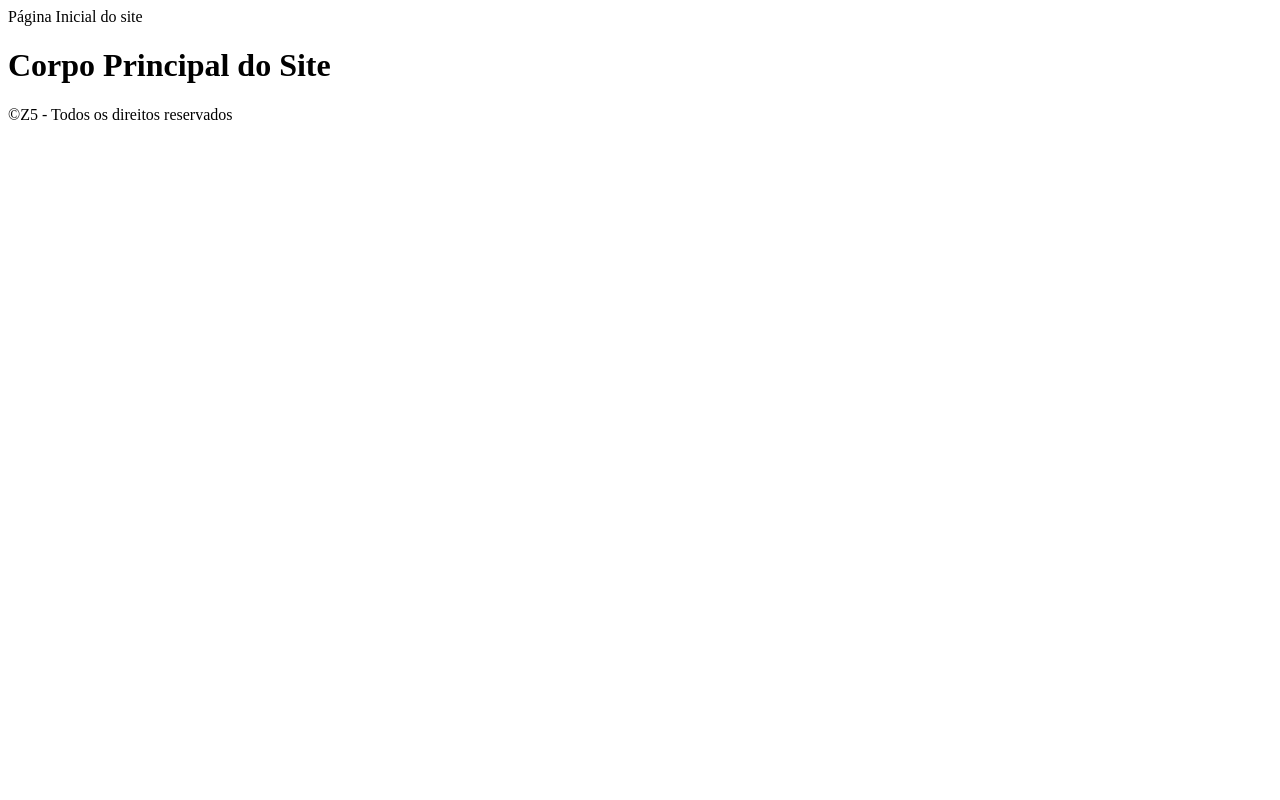
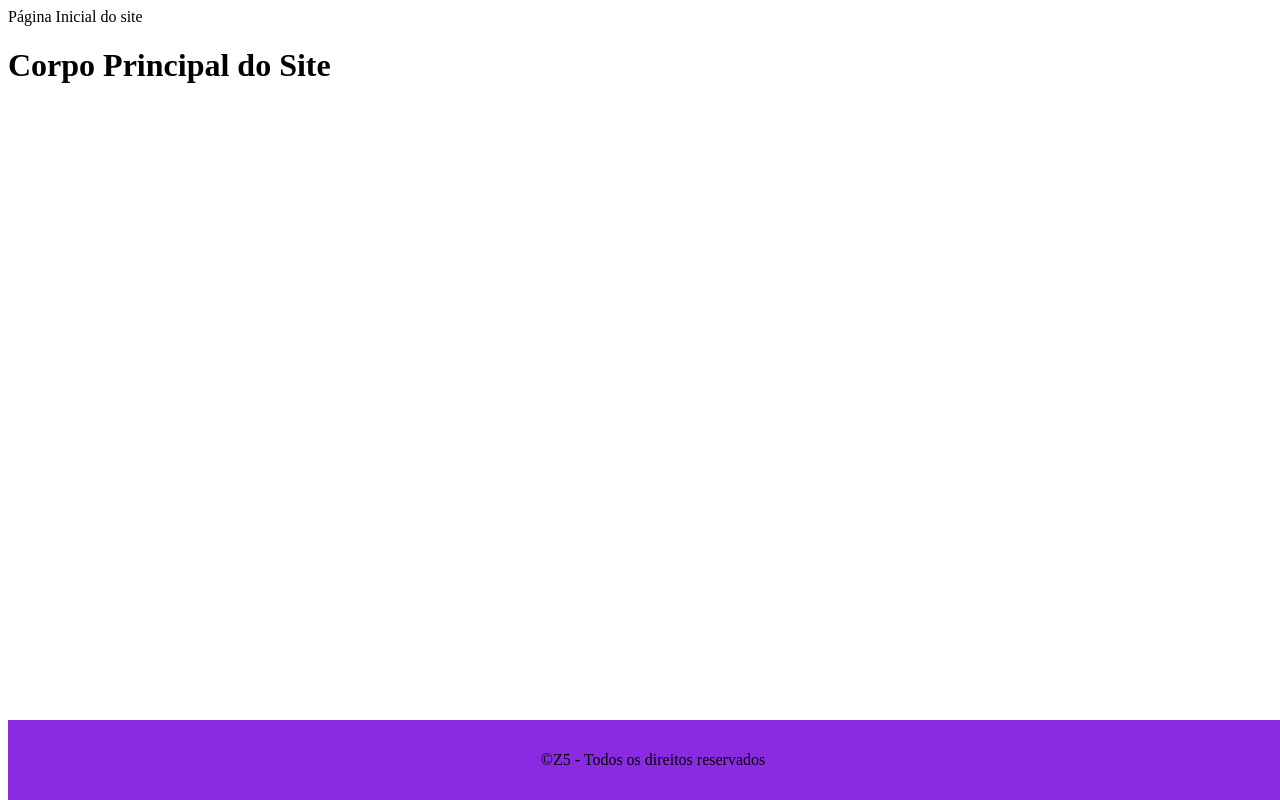
Before and after one commit to venezareal/atv0005, a plain HTML site: page index.html in a window 1280 px wide. Drawn offline with Linux system fonts and the light colour scheme.

Commit message:
Ajustando footer para posição fixa com texto

```diff
--- a/index.html
+++ b/index.html
@@ -1,8 +1,11 @@
 <html>
+
 <head>
 	<title>Home - Frota Z5</title>
-		<link rel="stylesheet" href="style.css"/>
+	<link rel="stylesheet" href="reset.css" />
+	<link rel="stylesheet" href="style.css" />
 </head>
+
 <body>
 	<header>
 		<p>Página Inicial do site</p>
--- a/style.css
+++ b/style.css
@@ -0,0 +1,10 @@
+footer {
+    background-color: blueviolet;
+    position: absolute;
+    bottom: 0;
+    text-align: center;
+    width: 100%;
+    padding: 15px 5px;
+    min-height: 50px;
+
+}
```
Lines whose indentation alone changed are shown as unchanged.
